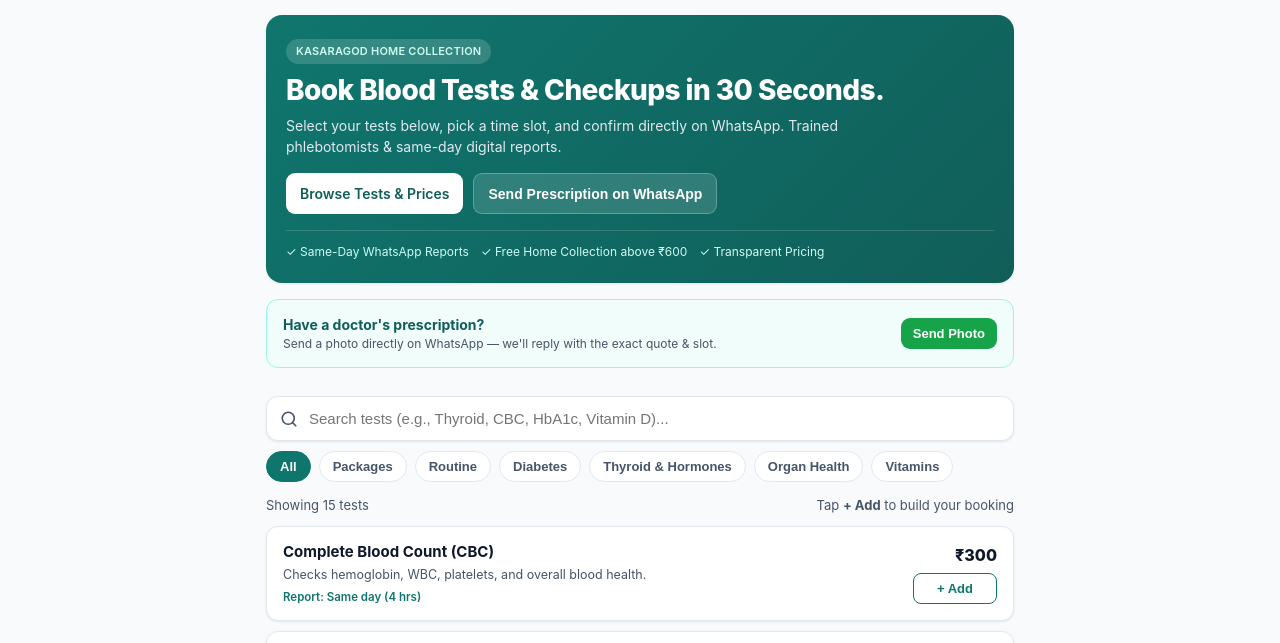
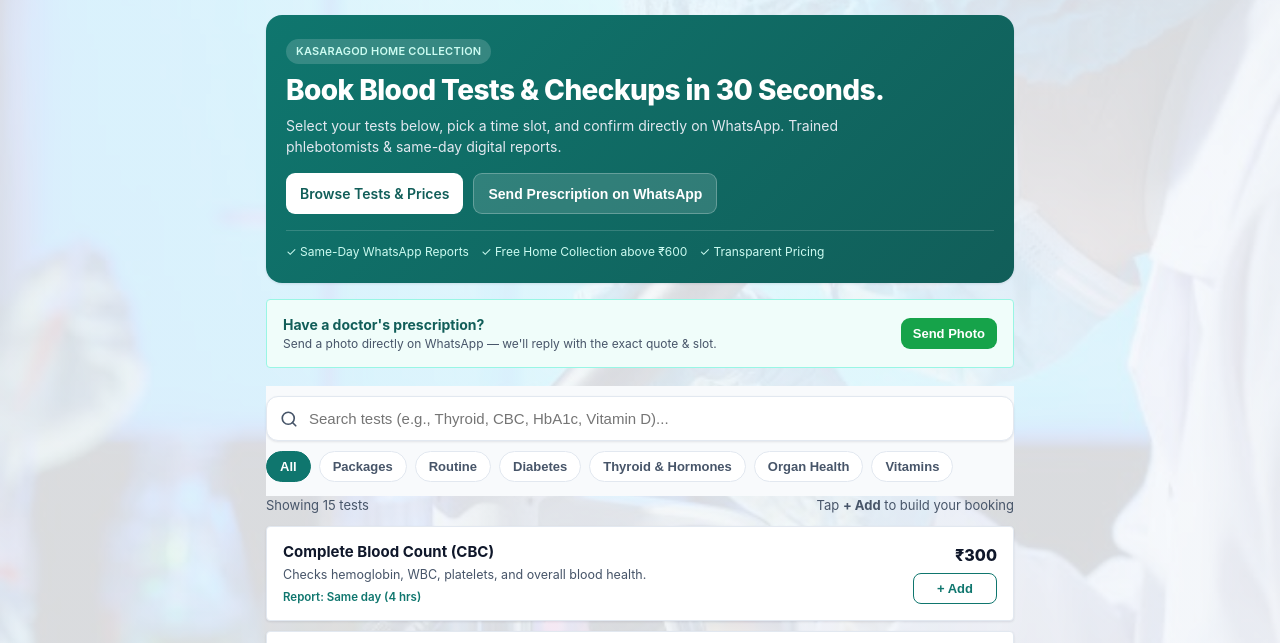
Before and after one commit to mainland-systems/mainland-lab-demo, a plain HTML site: page index.html in a window 1280 px wide. Shown: the part 102-745 px from the top of the page. Drawn offline with Linux system fonts and the light colour scheme.

Commit message:
Add files via upload

```diff
--- a/index.html
+++ b/index.html
@@ -17,16 +17,18 @@
       --text: #0f172a;
       --muted: #475569;
       --border: #e2e8f0;
-      --radius: 12px;
+      --radius: 4px;
       --shadow: 0 1px 3px rgba(15, 23, 42, 0.06), 0 1px 2px rgba(15, 23, 42, 0.04);
       --shadow-lg: 0 10px 25px rgba(15, 23, 42, 0.12);
     }
 
-    * { box-sizing: border-box; margin: 0; padding: 0; }
+    *  { box-sizing: border-box; margin: 0; padding: 0; }
     html { scroll-behavior: smooth; }
-    body {
+     body {
       font-family: -apple-system, BlinkMacSystemFont, "Segoe UI", Roboto, Inter, Helvetica, Arial, sans-serif;
-      background: var(--bg);
+      background:
+        linear-gradient(rgba(248, 250, 252, 0.88), rgba(248, 250, 252, 0.88)),
+        url("bg.jpg") center / cover fixed no-repeat;
       color: var(--text);
       line-height: 1.5;
       padding-bottom: 92px;
```
